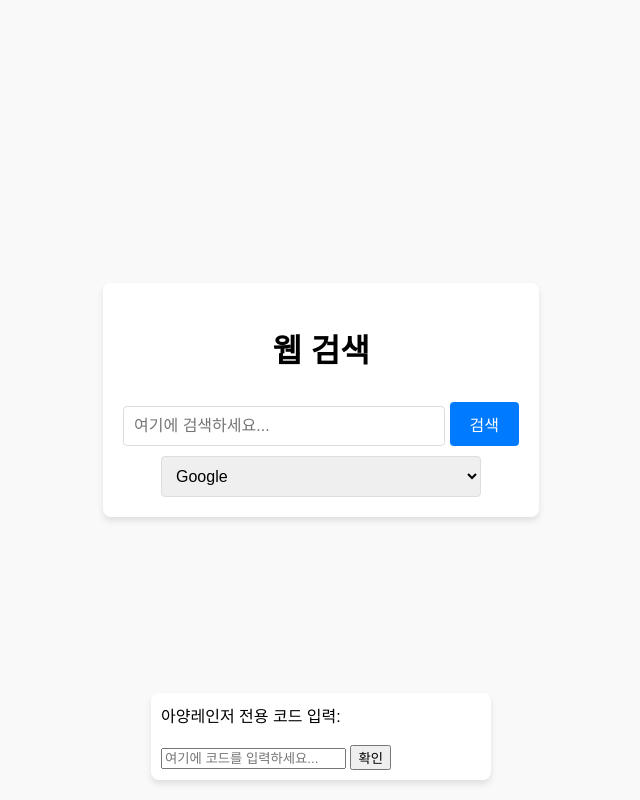
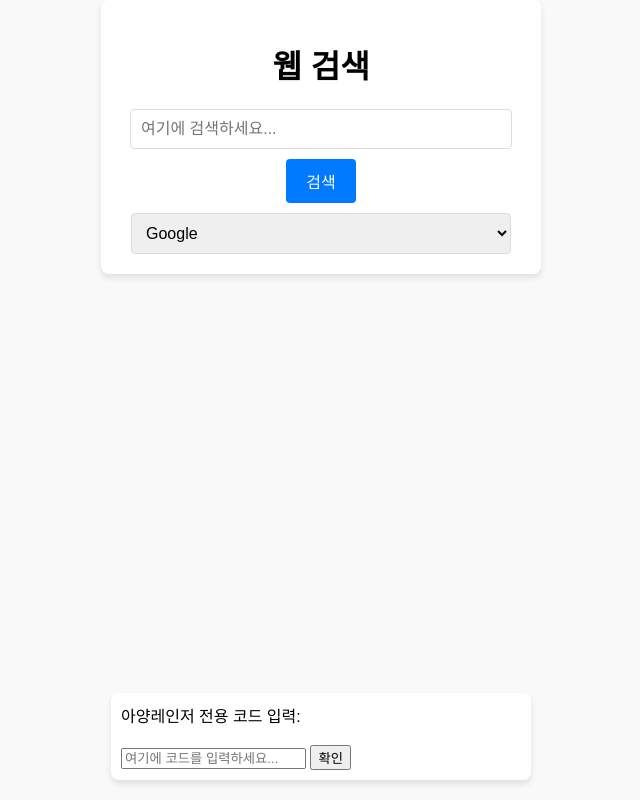
Before and after one commit to jebi0605/web_searching, a plain HTML site: page index.html in a window 1280 px wide. Shown: the whole page, without its empty margins (319-959 px from the left). Drawn offline with Linux system fonts and the light colour scheme.

Commit message:
Update index.html

```diff
--- a/index.html
+++ b/index.html
@@ -10,36 +10,46 @@
     <style>
         body {
             font-family: Arial, sans-serif;
+            margin: 0;
+            padding: 0;
+            height: 100vh;
             display: flex;
-            justify-content: center;
-            align-items: center;
-            height: 100vh;
-            margin: 0;
+            flex-direction: column;
             background-color: #f9f9f9;
-            overflow: hidden; /* 키보드 올라올 때 페이지가 움직이는 것을 방지 */
         }
+
         #search-container {
             text-align: center;
             background: #fff;
             padding: 20px;
             border-radius: 8px;
             box-shadow: 0 4px 6px rgba(0, 0, 0, 0.1);
+            position: fixed; /* 화면 상단에 고정 */
+            top: 0;
+            left: 50%;
+            transform: translateX(-50%);
+            width: 100%;
+            max-width: 400px;
+            z-index: 1000; /* 다른 요소 위에 표시 */
         }
+
         #search-container input {
-            width: 300px; /* 검색창 길이를 줄임 */
+            width: 90%; /* 검색창 너비를 조정 */
             padding: 10px;
             border: 1px solid #ddd;
             border-radius: 4px;
             font-size: 16px;
         }
+
         #search-container select {
-            width: 320px; /* 드롭다운 메뉴도 동일하게 조정 */
+            width: 95%; /* 드롭다운 메뉴 너비 조정 */
             padding: 10px;
             margin-top: 10px;
             border: 1px solid #ddd;
             border-radius: 4px;
             font-size: 16px;
         }
+
         #search-container button {
             padding: 10px 20px;
             margin-top: 10px;
@@ -50,22 +60,32 @@
             font-size: 16px;
             cursor: pointer;
         }
+
         #search-container button:hover {
             background-color: #0056b3;
         }
+
         .form-container {
-            position: absolute;
-            bottom: 20px; /* 코드 입력창을 화면 아래 고정 */
+            position: fixed; /* 화면 하단에 고정 */
+            bottom: 20px;
             left: 50%;
             transform: translateX(-50%);
-            width: 320px; /* 길이 조정 */
+            width: 95%;
+            max-width: 400px;
             background: #fff;
             padding: 10px;
             border-radius: 8px;
             box-shadow: 0 4px 6px rgba(0, 0, 0, 0.1);
+            z-index: 1000;
         }
+
         .hidden {
             display: none;
+        }
+
+        #resultMessage {
+            margin-top: 20px;
+            text-align: center;
         }
     </style>
 </head>
@@ -80,20 +100,24 @@
             <option value="duckduckgo">DuckDuckGo</option>
         </select>
     </div>
+
     <div class="form-container">
         <label for="codeInput">아양레인저 전용 코드 입력:</label><br><br>
         <input type="text" id="codeInput" placeholder="여기에 코드를 입력하세요...">
         <button onclick="checkCode()">확인</button>
     </div>
+
     <div id="resultMessage" class="hidden">
         <h1>에엑따! 너는 아양레인저</h1>
         <p>여기는 시크릿 페이지다, 이말이에요!</p>
         <p>멋쥐다~</p>
     </div>
+
     <script>
         function performSearch() {
             const query = document.getElementById("search-query").value.trim();
             const engine = document.getElementById("search-engine").value;
+
             if (!query) {
                 alert("검색어를 입력하세요!");
                 return;
@@ -131,16 +155,6 @@
                 alert("다시 시도하셈");
             }
         }
-
-        // 안드로이드 키보드가 올라왔을 때, 입력창 위치 고정
-        window.addEventListener('resize', () => {
-            const formContainer = document.querySelector('.form-container');
-            if (window.innerHeight < 500) {
-                formContainer.style.bottom = "100px"; // 키보드 올라올 때 입력창 위치 조정
-            } else {
-                formContainer.style.bottom = "20px"; // 기본 위치로 복구
-            }
-        });
     </script>
 </body>
 </html>
```
